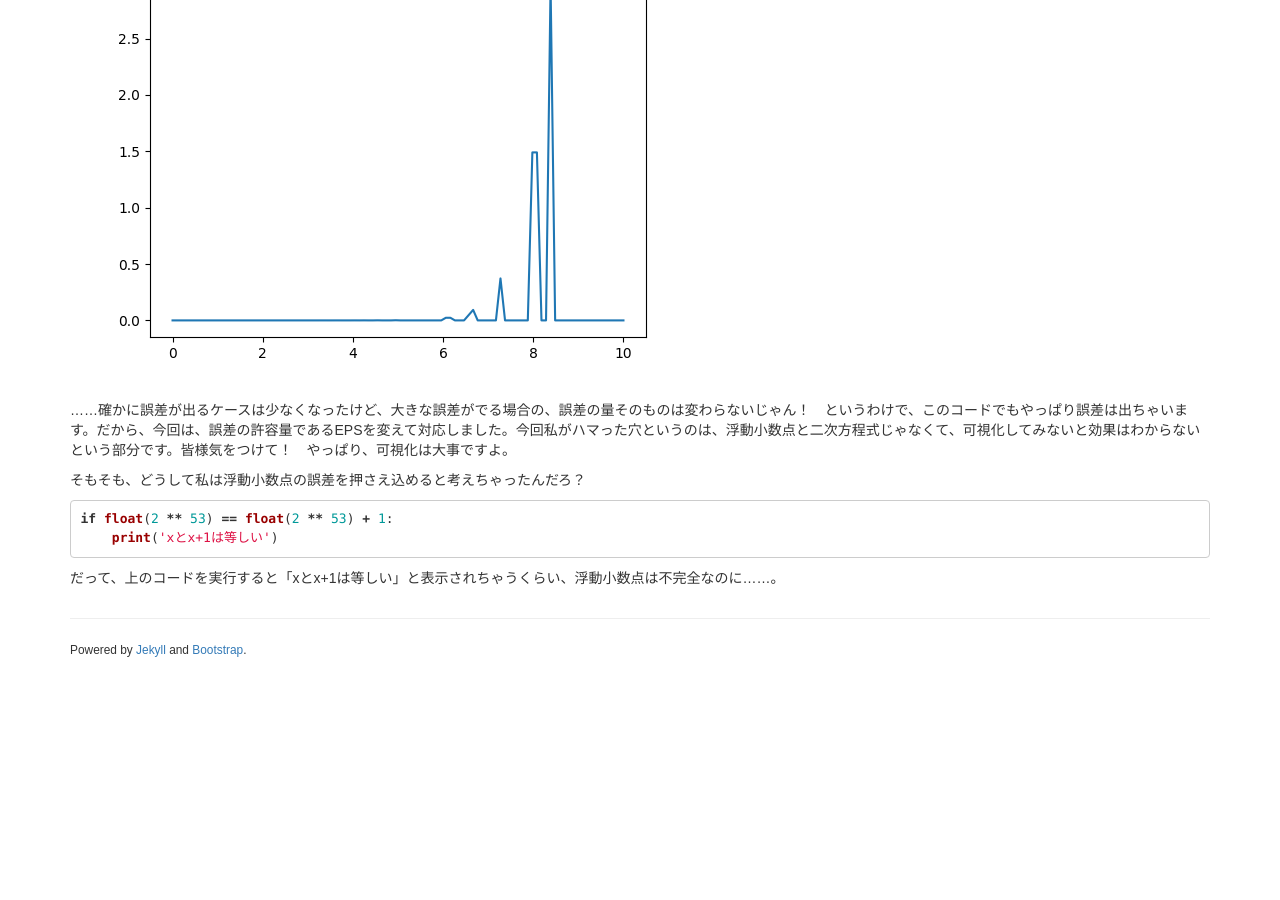
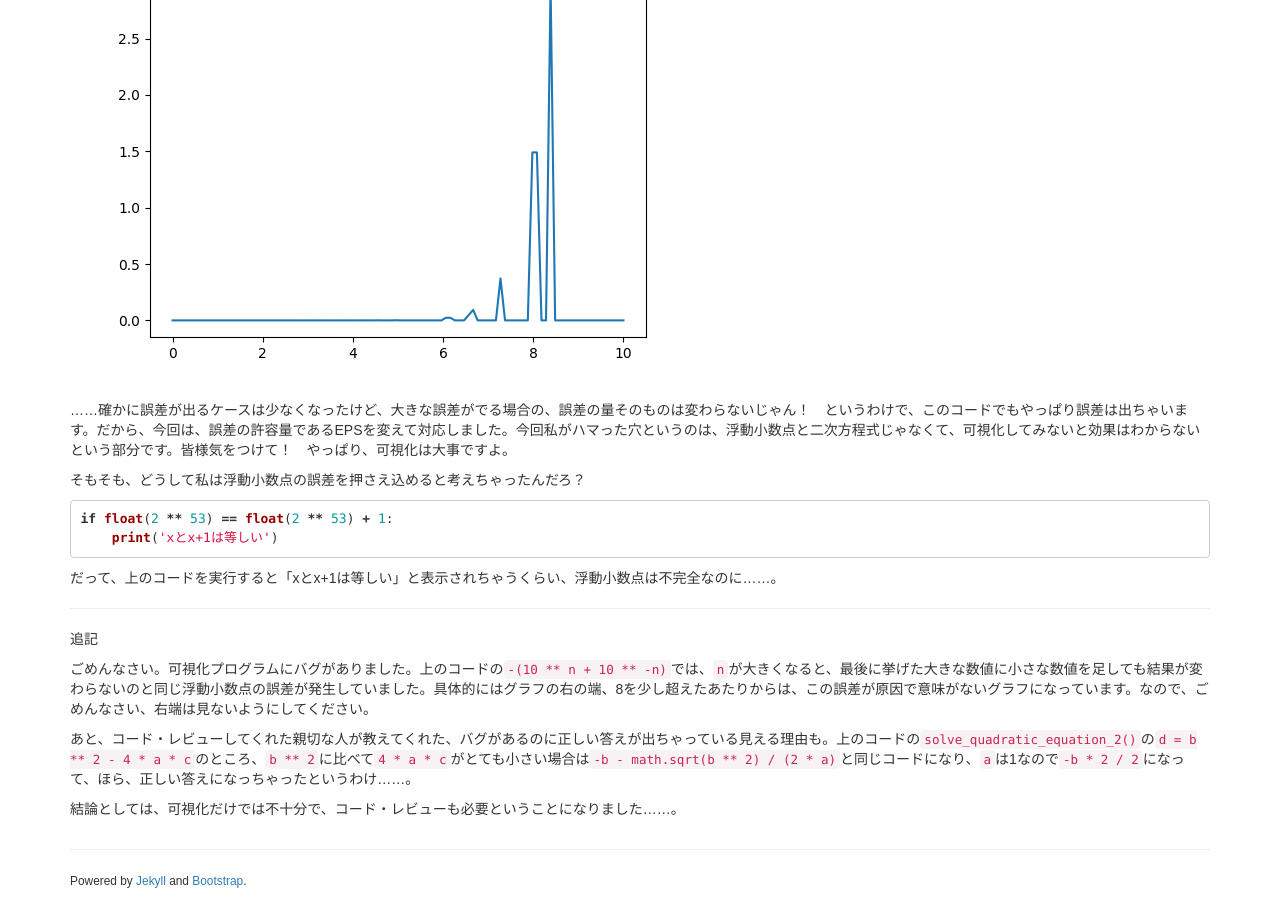
Before and after one commit to tail-island/tail-island.github.io, a Jekyll site: the page built from _posts/2017-04-27-floating-point.md, in a window 1280 px wide and 900 px high, scrolled down 2603 px. Built offline with Jekyll 4.4.1, drawn with Linux system fonts in a browser that asks for light colours; before the commit the page ends 3272 px from its top, so only the background shows below that.

Commit message:
bugs are fixed.

````diff
--- a/_posts/2017-04-27-floating-point.md
+++ b/_posts/2017-04-27-floating-point.md
@@ -112,3 +112,13 @@ if float(2 ** 53) == float(2 ** 53) + 1:
 ```
 
 だって、上のコードを実行すると「xとx+1は等しい」と表示されちゃうくらい、浮動小数点は不完全なのに……。
+
+---
+
+追記
+
+ごめんなさい。可視化プログラムにバグがありました。上のコードの`-(10 ** n + 10 ** -n)`では、`n`が大きくなると、最後に挙げた大きな数値に小さな数値を足しても結果が変わらないのと同じ浮動小数点の誤差が発生していました。具体的にはグラフの右の端、8を少し超えたあたりからは、この誤差が原因で意味がないグラフになっています。なので、ごめんなさい、右端は見ないようにしてください。
+
+あと、コード・レビューしてくれた親切な人が教えてくれた、バグがあるのに正しい答えが出ちゃっている見える理由も。上のコードの`solve_quadratic_equation_2()`の`d = b ** 2 - 4 * a * c`のところ、`b ** 2`に比べて`4 * a * c`がとても小さい場合は`-b - math.sqrt(b ** 2) / (2 * a)`と同じコードになり、`a`は1なので`-b * 2 / 2`になって、ほら、正しい答えになっちゃったというわけ……。
+
+結論としては、可視化だけでは不十分で、コード・レビューも必要ということになりました……。
````
